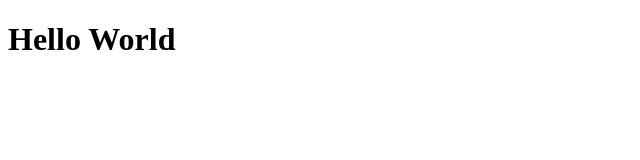
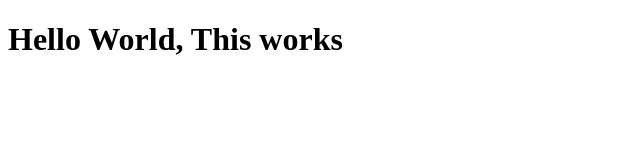
Before and after one commit to Algata-ga/HTML-CSS-JS, a plain HTML site: page index.html in a window 1280 px wide. Shown: the whole page, without its empty margins (0-640 px from the left). Drawn offline with Linux system fonts and the light colour scheme.

Commit message:
FINAL TESTING

```diff
--- a/index.html
+++ b/index.html
@@ -1 +1 @@
-<!DOCTYPE html><html lang="en"><head><meta charset="utf-8"><meta name="viewport" content="width=device-width, initial-scale=1"><link rel="stylesheet" src="/styles/style.css"><link rel="stylesheet" src="./styles/index.css"></head><body> <h1>Hello World</h1> <script src="/index.abdcd0b5.js"></script> </body></html>
+<!DOCTYPE html><html lang="en"><head><meta charset="utf-8"><meta name="viewport" content="width=device-width, initial-scale=1"><link rel="stylesheet" src="/styles/style.css"><link rel="stylesheet" src="./styles/index.css"></head><body> <h1>Hello World, This works</h1> <script src="/index.abdcd0b5.js"></script> </body></html>
```
